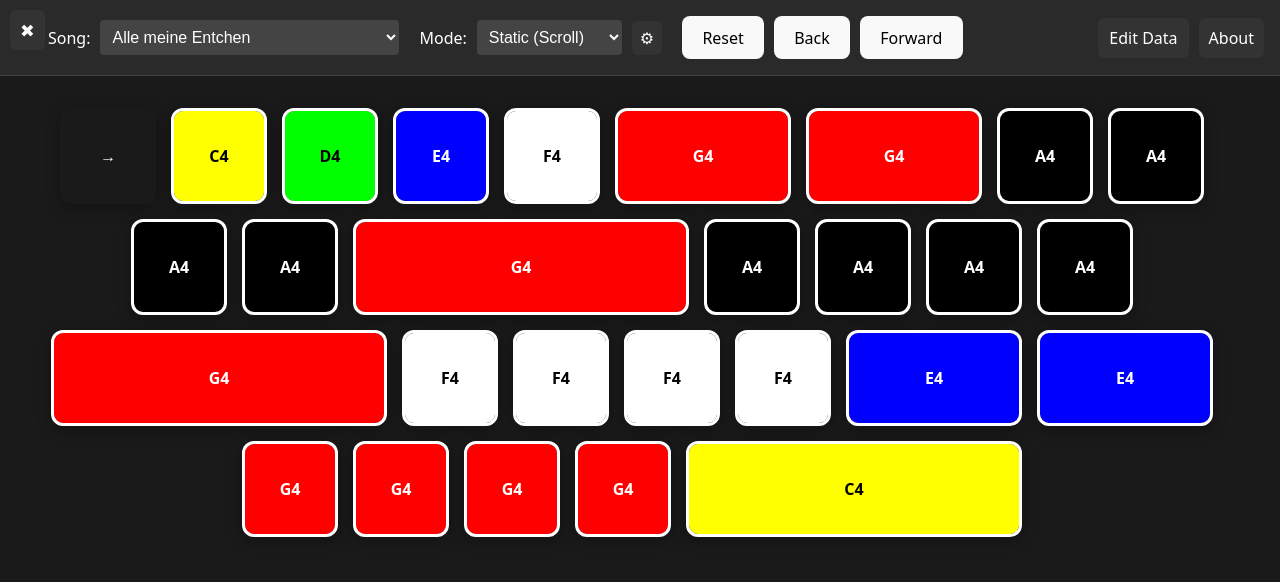
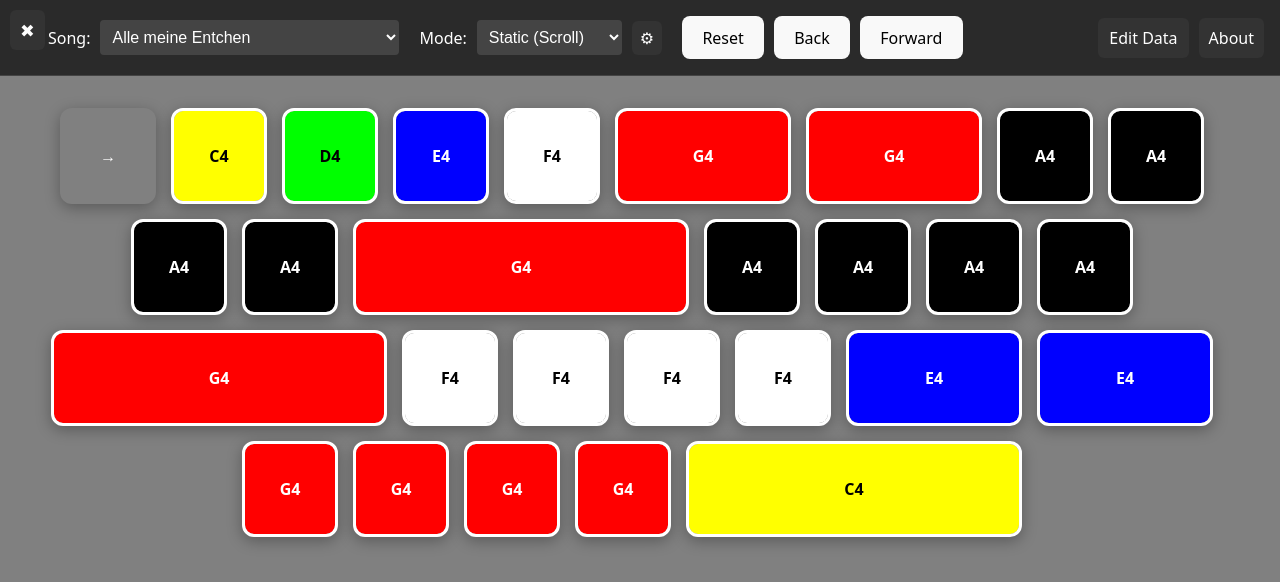
Before and after one commit to kopp/make-that-pipe-sound, a React (Vite) app: page / in a window 1280 px wide. Shown: the top 582 px of the page. Built offline with nearby package versions, Linux system fonts and the light colour scheme.

Commit message:
change background to gray

```diff
--- a/src/App.tsx
+++ b/src/App.tsx
@@ -881,7 +881,7 @@ const styles: Record<string, React.CSSProperties> = {
     height: "100vh",
     display: "flex",
     flexDirection: "column",
-    backgroundColor: "#1a1a1a",
+    backgroundColor: "gray",
     color: "white",
     overflow: "hidden",
     position: "relative",
```
